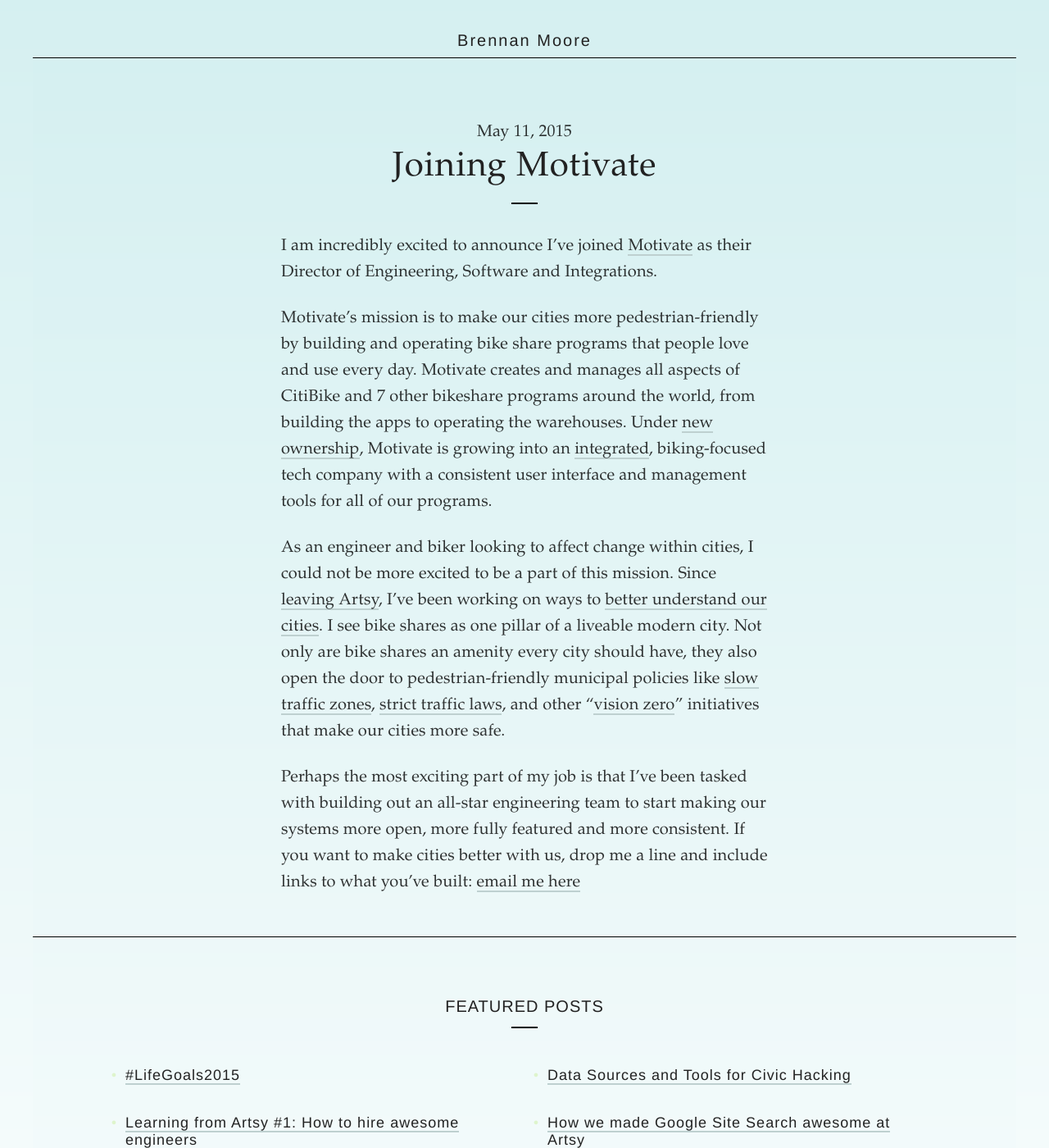
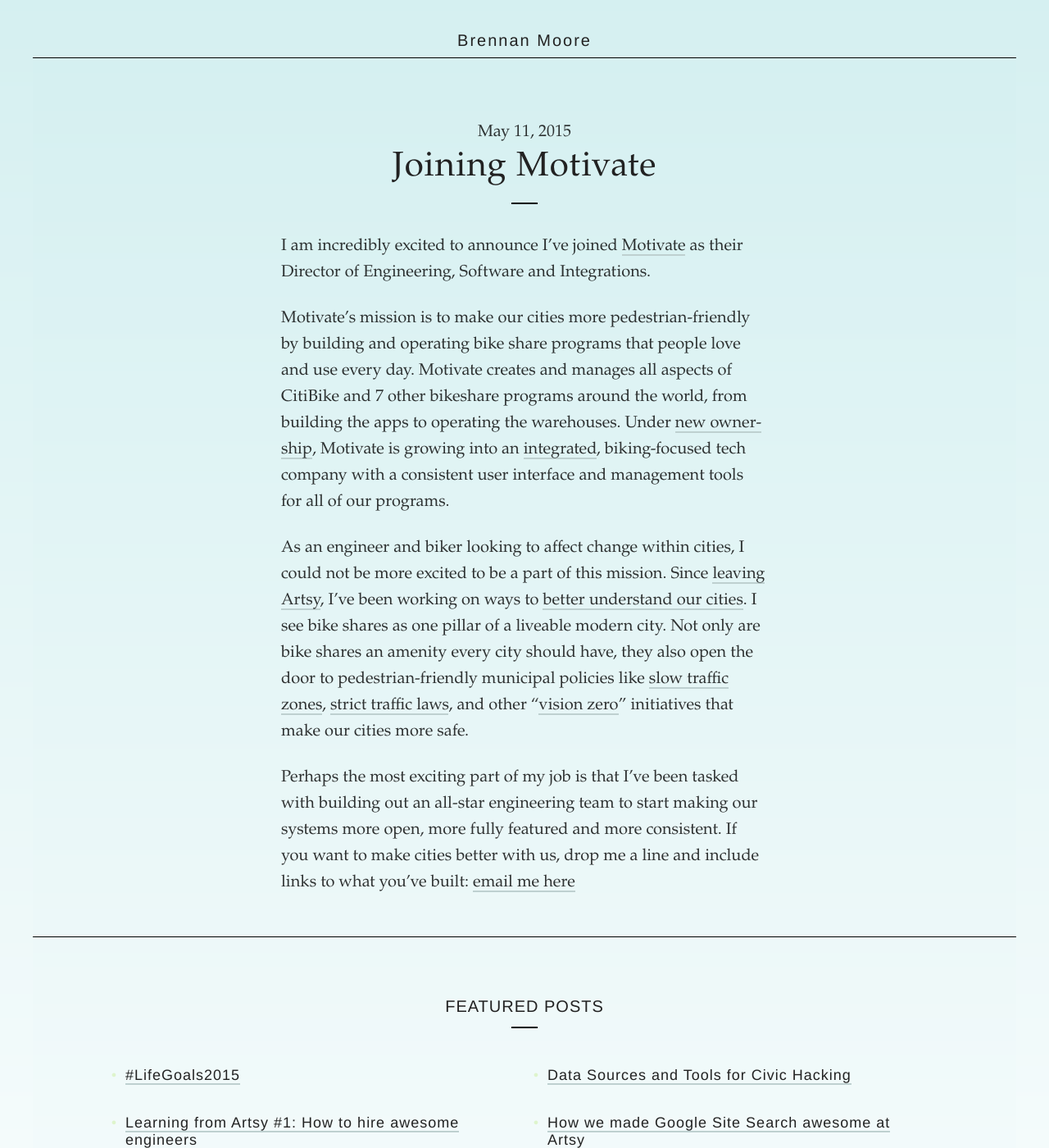
Before and after one commit to zamiang/zamiang-dot-com, a Jekyll site: the page built from posts/_posts/2015-05-11-joining-motivate.md, in a window 1280 px wide and 1400 px high. Shown: the whole window at 82% size. Built offline with Jekyll 4.4.1, drawn with Linux system fonts in a browser that asks for light colours; nearby versions of some CDN libraries; Markdown is read by kramdown in place of the engine named in the settings.

Commit message:
improve typogrpahy

```diff
--- a/_includes/head.html
+++ b/_includes/head.html
@@ -28,14 +28,7 @@
 
   <link rel="stylesheet" type="text/css" href="/assets/stylesheets/app.css?3" />
   <script src="https://ajax.googleapis.com/ajax/libs/jquery/2.1.4/jquery.min.js"></script>
-  <script src="/assets/javascripts/app.js?3"></script>
-  <script type="text/javascript">
-  (function() {
-    var config = {
-      kitId: 'odn0pxa',
-      scriptTimeout: 3000
-    };
-    var h=document.getElementsByTagName("html")[0];h.className+=" wf-loading";var t=setTimeout(function(){h.className=h.className.replace(/(\s|^)wf-loading(\s|$)/g," ");h.className+=" wf-inactive"},config.scriptTimeout);var tk=document.createElement("script"),d=false;tk.src='//use.typekit.net/'+config.kitId+'.js';tk.type="text/javascript";tk.async="true";tk.onload=tk.onreadystatechange=function(){var a=this.readyState;if(d||a&&a!="complete"&&a!="loaded")return;d=true;clearTimeout(t);try{Typekit.load(config)}catch(b){}};var s=document.getElementsByTagName("script")[0];s.parentNode.insertBefore(tk,s)
-  })();
-  </script>
+  <script src="/assets/javascripts/app.js?4"></script>
+  <script src="https://use.typekit.net/odn0pxa.js"></script>
+  <script>try{Typekit.load({ async: true });}catch(e){}</script>
 </head>
--- a/_layouts/post.html
+++ b/_layouts/post.html
@@ -8,7 +8,7 @@
             <time datetime="{{ page.date }}" itemprop="datePublished">{{ page.date | date: '%B %d, %Y' }}</time>
             <h1 itemprop="name headline">{{ page.title }}</h1>
             <div class="small-border"></div>
-            <div itemprop="articleBody">{{ content }}</div>
+            <div itemprop="articleBody" lang="en">{{ content }}</div>
         </article>
     </div>
     {% include related_posts.html %}
--- a/assets/stylesheets/base.sass
+++ b/assets/stylesheets/base.sass
@@ -18,7 +18,7 @@
   border-radius: $x
 
 @mixin serif
-  font-family: "adobe-garamond-pro", Garamond, Baskerville, "Baskerville Old Face", "Hoefler Text", "Times New Roman", serif
+  font-family: adobe-garamond-pro, Garamond, Baskerville, "Baskerville Old Face", "Hoefler Text", "Times New Roman", serif
   line-height: 1.6em
   font-weight: 400
   font-style: normal
--- a/assets/stylesheets/common.sass
+++ b/assets/stylesheets/common.sass
@@ -11,7 +11,7 @@
     max-width: 1200px
     margin-left: auto
     margin-right: auto
-    letter-spacing: 0.01rem
+    letter-spacing: 0rem
     font-size: 20px
     line-height: 1.6em
     background: inherit
@@ -44,6 +44,9 @@
 
     h3, h4, h5, h6
       color: #494949
+  &.wf-active
+    body
+      letter-spacing: 0.01rem !important
 
 h1, h2, h3, h4, h5, h6
   margin: 0 0 20px
--- a/assets/stylesheets/posts.sass
+++ b/assets/stylesheets/posts.sass
@@ -63,6 +63,12 @@
       margin: 0 0 14px
     p
       margin-bottom: 24px
+      -ms-word-break: break-all
+      word-break: break-all
+      word-break: break-word
+      -webkit-hyphens: auto
+      -moz-hyphens: auto
+      hyphens: auto
     blockquote
       margin-bottom: 10px
       margin-right: 0px
```
